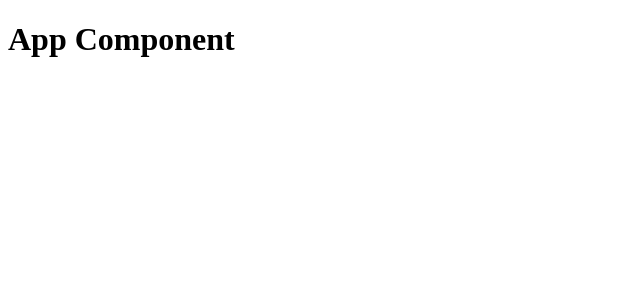
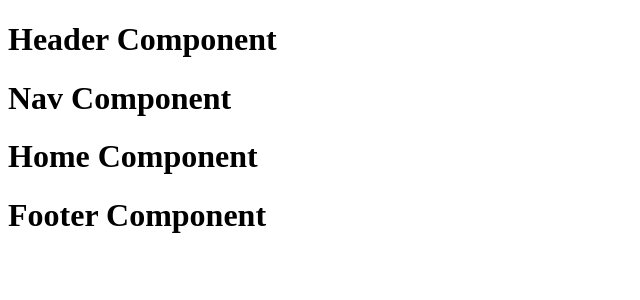
Before and after one commit to kwantke/reactjs_typescript, a React (Vite) app: page / in a window 1280 px wide. Shown: the top 300 px of the page, without its empty margins (0-640 px from the left). Built offline with nearby package versions, Linux system fonts and the light colour scheme.

Commit message:
기본 컴포넌트 구성

```diff
--- a/src/App.tsx
+++ b/src/App.tsx
@@ -1,7 +1,14 @@
+import Header from "./components/Header";
+import Home from "./components/Home";
+import Footer from "./components/Footer";
+
+// 컴포넌트
 export default function App() {
   return (
-    <>
-      <h1>App Component</h1>
+    <> {/* React.Fragemnet */}
+      <Header/>
+      <Home/>
+      <Footer/>
     </>
   );
 }
--- /dev/null
+++ b/src/components/Footer.tsx
@@ -0,0 +1,7 @@
+export default function Footer() {
+  return (
+    <>
+      <h1>Footer Component</h1>
+    </>
+  );
+}
--- /dev/null
+++ b/src/components/Header.tsx
@@ -0,0 +1,10 @@
+import Nav from "./Nav";
+
+export default function Header() {
+  return (
+    <>
+      <h1>Header Component</h1>
+      <Nav/>
+    </>
+  );
+}
--- /dev/null
+++ b/src/components/Home.tsx
@@ -0,0 +1,7 @@
+export default function Home() {
+  return (
+    <>
+      <h1>Home Component</h1>
+    </>
+  );
+}
--- /dev/null
+++ b/src/components/Nav.tsx
@@ -0,0 +1,7 @@
+export default function Nav() {
+  return (
+    <>
+      <h1>Nav Component</h1>
+    </>
+  );
+}
```
